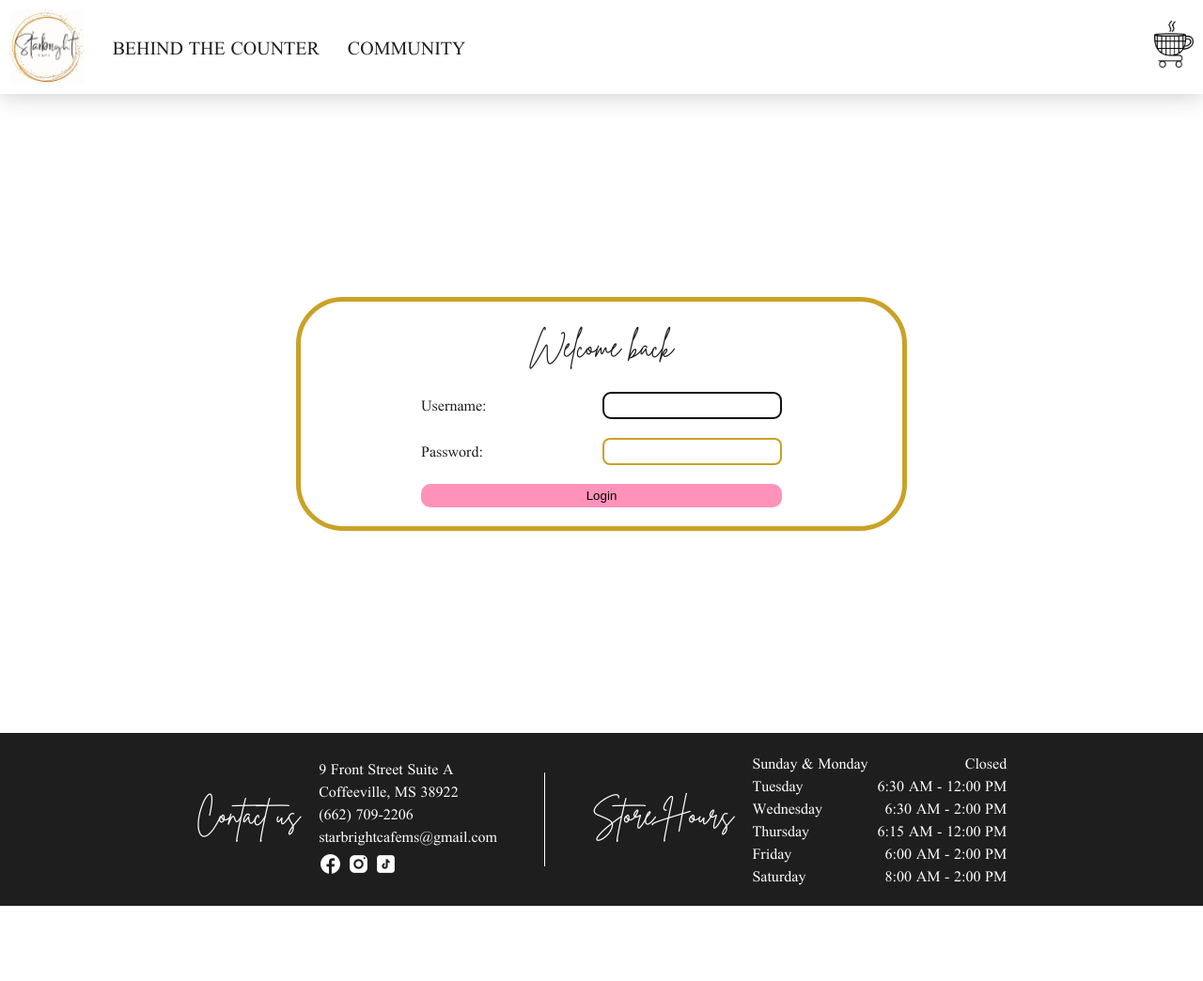
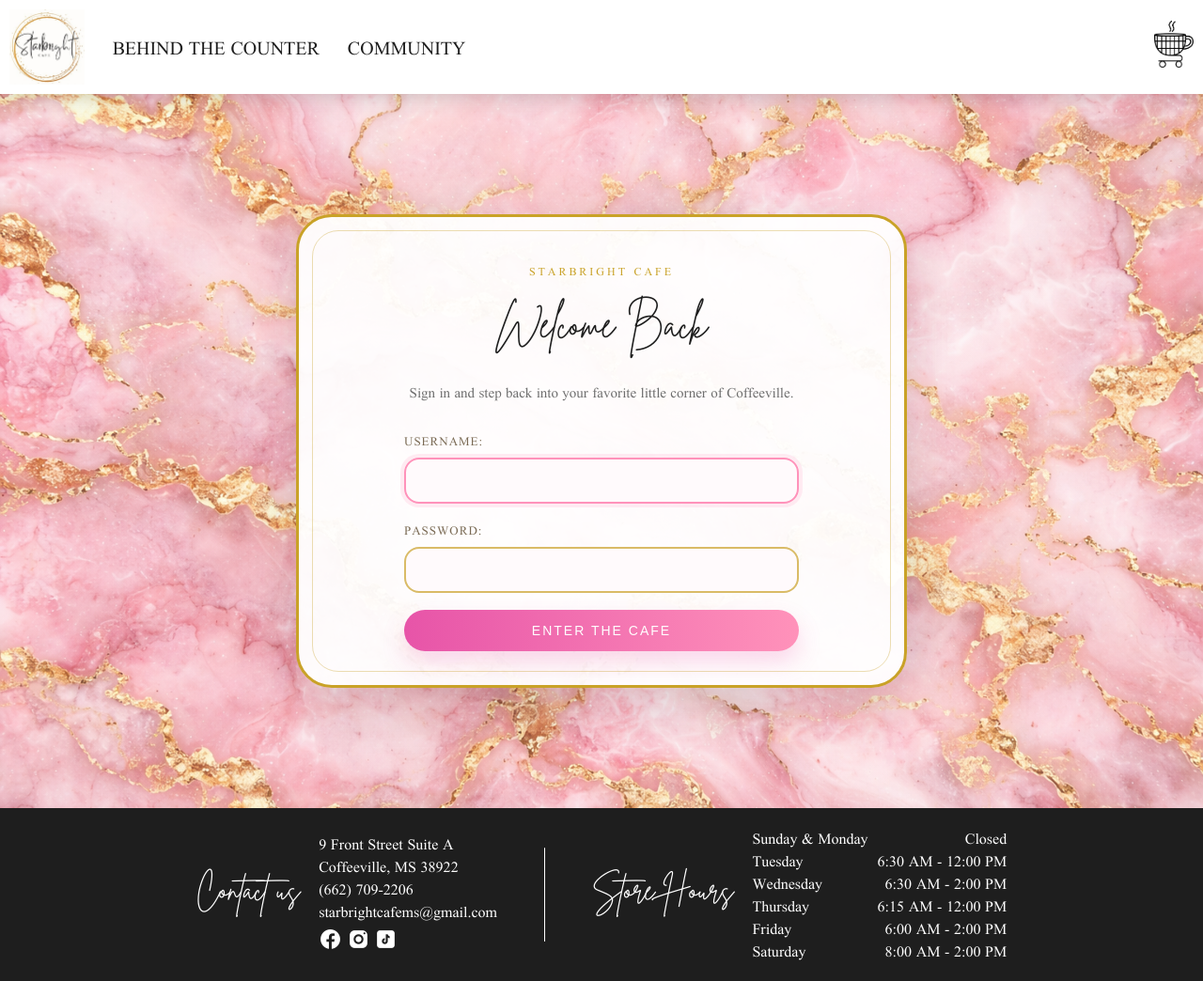
Before and after one commit to ChaseGreen98/starbright, a Django app: page /login/ in a window 1280 px wide. Shown: the whole page at 94% size. Before the commit the page ends 964 px from the top, so only its background shows below. Run offline with Django 5.2, Linux system fonts and the light colour scheme.

Commit message:
few changes to login page

```diff
--- a/app/static/styles.css
+++ b/app/static/styles.css
@@ -364,75 +364,136 @@ body {
     justify-content: center;
     align-items: center;
     min-height: 85vh;
+    padding: 40px 20px;
+    background:
+        linear-gradient(rgba(255, 255, 255, 0.18), rgba(255, 255, 255, 0.18)),
+        url("/app/static/images/pink-marble.png") no-repeat center/cover;
 }
 
-/* .login_form_container {
-    width: 100%;
-    display: flex;
-    justify-content: center;
-} */
+.login-panel {
+    width: min(560px, 92vw);
+    padding: 48px 42px 36px;
+    background: rgba(255, 255, 255, 0.94);
+    border: 3px solid #c9a227;
+    border-radius: 38px;
+    text-align: center;
+    box-shadow: 0 20px 55px rgba(30, 30, 30, 0.14);
+    position: relative;
+    overflow: hidden;
+}
 
-.login-panel {
-    justify-content: center;
-    align-items: center;
-    background-color: white;
-    width: 50vw;
-    border: 5px solid #c9a227;
-    border-radius: 50px;
-    text-align: center;
+.login-panel::before {
+    content: "";
+    position: absolute;
+    inset: 14px;
+    border: 1px solid rgba(201, 162, 39, 0.35);
+    border-radius: 28px;
+    pointer-events: none;
+}
+
+.login-header {
+    margin-bottom: 28px;
+}
+
+.login-kicker {
+    margin: 0 0 10px;
+    font-size: 12px;
+    letter-spacing: 3px;
+    text-transform: uppercase;
+    color: #c9a227;
 }
 
 .login-header h1 {
-    font-size: 32px;
     margin: 0;
-    margin-top: 20px;
+    font-size: 42px;
+    color: rgb(30, 30, 30);
+}
+
+.login-subtitle {
+    margin: 10px auto 0;
+    max-width: 420px;
+    font-size: 15px;
+    line-height: 1.7;
+    color: #6f6f6f;
 }
 
 .auth-form {
+    width: 100%;
+    max-width: 420px;
+    margin: 0 auto;
+}
+
+.auth-form p {
+    width: 100%;
     display: flex;
-    justify-self: center;
-    justify-content: center;
-    align-items: center;
-    flex-wrap: wrap;
-    /* flex-direction: column; */
-    width: 30vw;
+    flex-direction: column;
+    align-items: flex-start;
+    margin: 0 0 18px;
+    text-align: left;
+}
+
+.auth-form label {
+    margin-bottom: 8px;
+    font-size: 13px;
+    letter-spacing: 1px;
+    text-transform: uppercase;
+    color: #7a6a54;
 }
 
 .auth-form input {
-    border-radius: 8px;
+    width: 100%;
+    padding: 14px 16px;
+    border: 2px solid rgba(201, 162, 39, 0.7);
+    border-radius: 16px;
+    background-color: rgba(255, 250, 252, 0.96);
+    font-size: 15px;
+    box-sizing: border-box;
+    transition: 0.25s ease;
 }
 
-.auth-form p {
-    width: 30vw;
-    display: flex;
-    justify-content: space-between;
-    padding: 0;
-    margin: 10px 0px;
+.auth-form input:focus {
+    outline: none;
+    border-color: #ff92ba;
+    box-shadow: 0 0 0 4px rgba(255, 146, 186, 0.16);
 }
 
-.auth-form label {
-    justify-self: left;
-    align-self: center;
+.auth-actions {
+    margin-top: 10px;
 }
 
-.auth-form p input {
-    padding: 5px;
-    justify-self: right;
-    align-self: center;
-    border: 2px solid #c9a227;
+.auth-actions button {
+    width: 100%;
+    border: none;
+    border-radius: 999px;
+    padding: 14px 20px;
+    background: linear-gradient(to right, #e754a8, #ff92ba);
+    color: white;
+    font-size: 14px;
+    letter-spacing: 2px;
+    text-transform: uppercase;
+    cursor: pointer;
+    transition: 0.25s ease;
+    box-shadow: 0 12px 24px rgba(231, 84, 168, 0.22);
 }
 
-/* .auth-form p input:focus {
-    border-
-} */
+.auth-actions button:hover {
+    background: linear-gradient(to right, #c9a227, #e6c76b);
+    transform: translateY(-2px);
+}
 
-.auth-actions button {
-    background-color: #ff92ba;
-    width: 30vw;
-    border: none;
-    border-radius: 10px;
-    padding: 5px;
-    margin: 10px 0px 20px;
+@media screen and (max-width: 768px) {
+    .login-panel {
+        padding: 34px 24px 28px;
+        border-radius: 28px;
+    }
+
+    .login-header h1 {
+        font-size: 34px;
+    }
+
+    .login-subtitle {
+        font-size: 14px;
+    }
 }
 
 /* COMMUNITY PAGE */
--- a/app/templates/login.html
+++ b/app/templates/login.html
@@ -3,13 +3,12 @@
 {% block title %}Login{% endblock title %}
 
 {% block content %}
-
 <div class="login-page">
-    {% comment %} <div class="login_form_container"> {% endcomment %}
     <div class="login-panel">
-
         <div class="login-header">
-                <h1>Welcome back</h1>
+            <p class="login-kicker">Starbright Cafe</p>
+            <h1>Welcome Back</h1>
+            <p class="login-subtitle">Sign in and step back into your favorite little corner of Coffeeville.</p>
         </div>
 
         <form method="POST" class="auth-form">
@@ -17,12 +16,9 @@
             {{ form.as_p }}
 
             <div class="auth-actions">
-                    <button type="submit">Login</button>
+                <button type="submit">Enter The Cafe</button>
             </div>
         </form>
-
     </div>
-    {% comment %} </div> {% endcomment %}
 </div>
-
 {% endblock content %}
```
Lines whose indentation alone changed are shown as unchanged.
